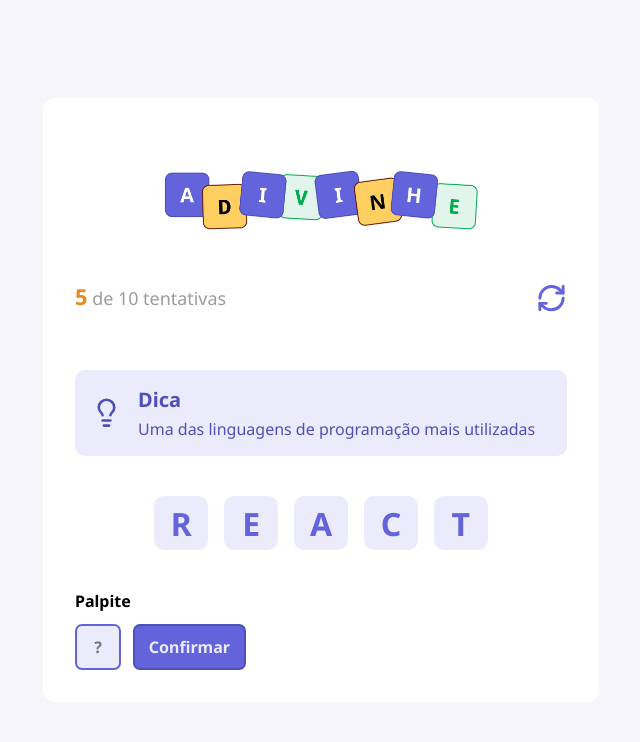
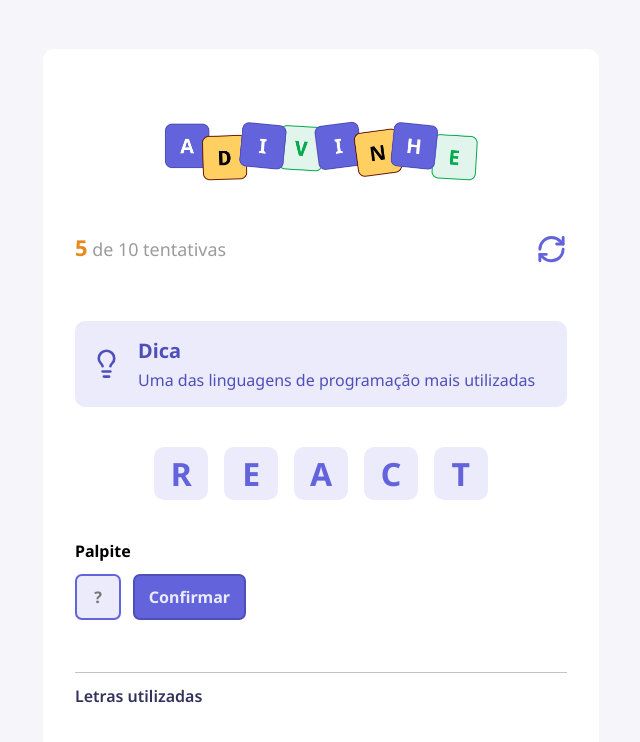
Before and after one commit to Erick-A-Martins/guessword-react, a React (Vite) app: page / in a window 1280 px wide. Shown: the top 742 px of the page, without its empty margins (319-959 px from the left). Built offline with nearby package versions, Linux system fonts and the light colour scheme.

Commit message:
feat: add LettersUsed component

```diff
--- a/src/App.tsx
+++ b/src/App.tsx
@@ -2,6 +2,7 @@
 import { Tip } from "./components/Tip";
 import { Letter } from "./components/Letter";
 import { Button } from "./components/Button";
+import { LettersUsed } from "./components/LettersUsed";
 import { Input } from "./components/Input";import styles from "./app.module.css";
 
 export default function App(){
@@ -31,6 +32,8 @@
                     <Input autoFocus maxLength={1} placeholder="?" />
                     <Button title="Confirmar" />
                 </div>
+
+                <LettersUsed />
             </main>
         </div>
     )
--- /dev/null
+++ b/src/components/LettersUsed/index.tsx
@@ -0,0 +1,11 @@
+import styles from "./styles.module.css";
+
+// type Props
+
+export function LettersUsed(){
+    return (
+        <div className={styles.lettersUsed}>
+            <h5>Letras utilizadas</h5>
+        </div>
+    )
+}
--- /dev/null
+++ b/src/components/LettersUsed/styles.module.css
@@ -0,0 +1,12 @@
+.lettersUsed {
+    width: 100%;
+    margin-top: 3.25rem;
+    border-top: 1px solid #c3c3c3;
+}
+
+.lettersUsed > h5 {
+    color: #32325f;
+    font-size: 1rem;
+    font-weight: 600;
+    margin: 0.75rem 0;
+}
```
